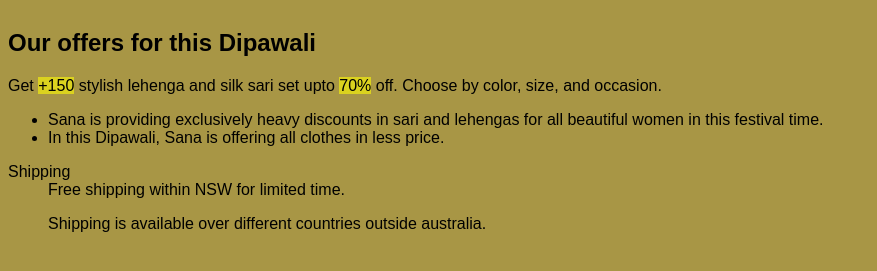
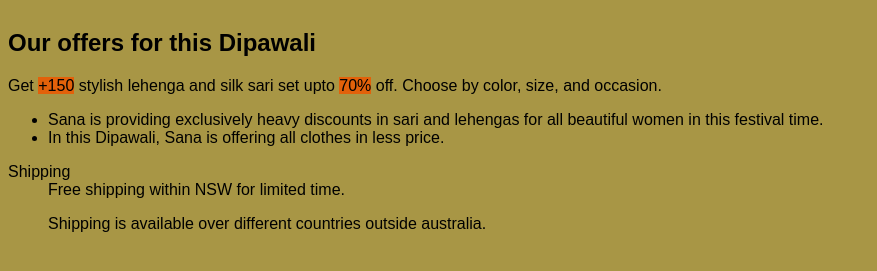
Before and after one commit to thapasarina14/assign-ment, a plain HTML site: page about.html in a window 1280 px wide. Shown: the part 105-376 px from the top of the page, without its empty margins (0-877 px from the left). Drawn offline with Linux system fonts and the light colour scheme.

Commit message:
changed the color again.

```diff
--- a/stylesheet.css
+++ b/stylesheet.css
@@ -8,5 +8,5 @@
 }
 .marked {background-color: aqua;}
 .recomendation{
-    background-color: rgba(245, 241, 12, 0.671);
+    background-color: #e2610a;
 }
```
